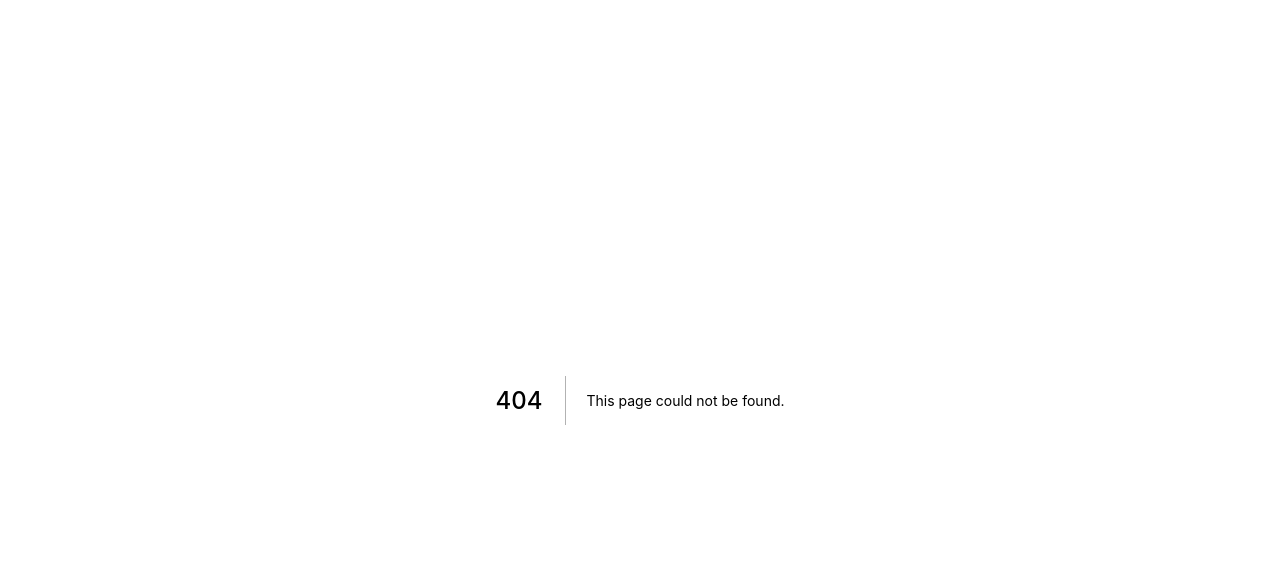
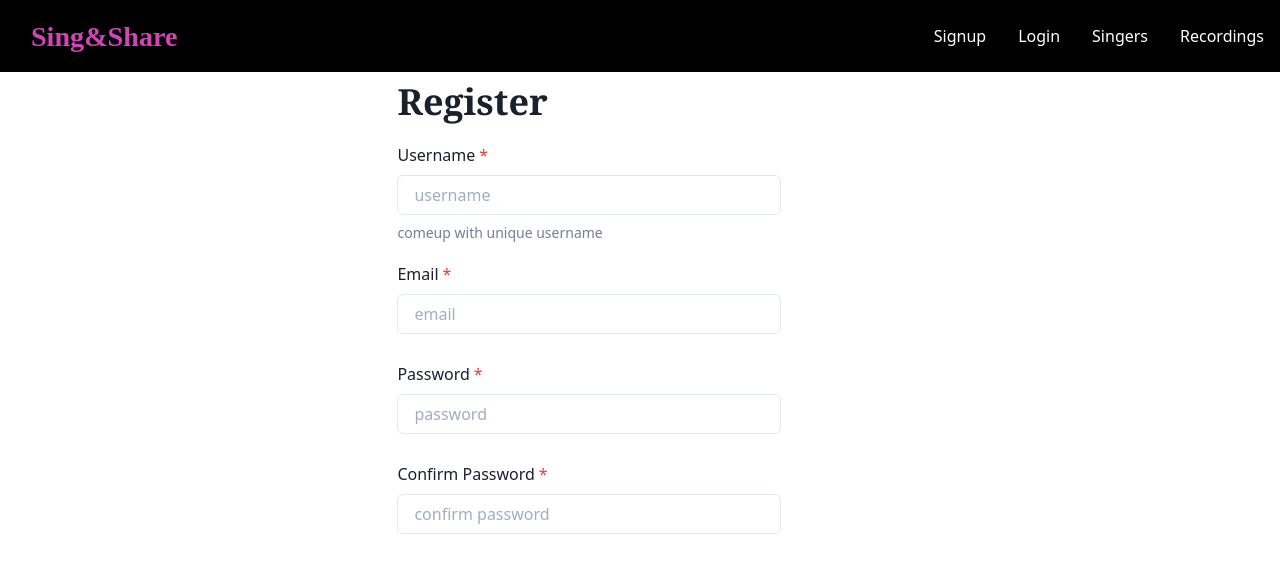
Before and after one commit to BishalN/Sing-Share, a Next.js app in the folder frontend/: page /register in a window 1280 px wide. Before the commit this address had no page. Shown: the top 572 px of the page. Built offline with nearby package versions, Linux system fonts and the light colour scheme.

Commit message:
Register Form

```diff
--- /dev/null
+++ b/frontend/src/components/InputField.tsx
@@ -0,0 +1,33 @@
+import {
+  FormControl,
+  FormLabel,
+  Input,
+  FormHelperText,
+} from '@chakra-ui/react';
+import React from 'react';
+
+interface InputFieldProps {
+  label: string;
+  helperText?: string;
+  type?: string;
+  placeholder?: string;
+  isRquired: boolean;
+  id?: string;
+}
+
+export const InputField: React.FC<InputFieldProps> = ({
+  label,
+  helperText = '',
+  type,
+  placeholder,
+  isRquired = false,
+  id,
+}) => {
+  return (
+    <FormControl id={id} isRequired={isRquired} mt='5' maxW='sm'>
+      <FormLabel>{label}</FormLabel>
+      <Input type={type} placeholder={placeholder} />
+      <FormHelperText>{helperText}</FormHelperText>
+    </FormControl>
+  );
+};
--- /dev/null
+++ b/frontend/src/components/Layout.tsx
@@ -0,0 +1,14 @@
+import React from 'react';
+import { Container } from '@chakra-ui/react';
+import { NavBar } from './NavBar/NavBar';
+
+interface LayoutProps {}
+
+export const Layout: React.FC<LayoutProps> = ({ children }) => {
+  return (
+    <>
+      <NavBar />
+      <Container>{children}</Container>
+    </>
+  );
+};
--- a/frontend/src/components/NavBar/NavBar.tsx
+++ b/frontend/src/components/NavBar/NavBar.tsx
@@ -13,7 +13,7 @@ const NavBarContainer = ({ children, ...props }) => {
       wrap='wrap'
       w='100%'
       mb={1}
-      p={8}
+      p={4}
       bg={['black']}
       color={['white']}
       {...props}
--- /dev/null
+++ b/frontend/src/pages/register.tsx
@@ -0,0 +1,58 @@
+import React from 'react';
+import { Layout } from '../components/Layout';
+import { Container, Flex, Heading } from '@chakra-ui/react';
+import { InputField } from '../components/InputField';
+import { useDispatch, useSelector } from 'react-redux';
+
+import { register } from '../store/actions/userActions';
+
+interface registerProps {}
+
+const Register: React.FC<registerProps> = ({}) => {
+  //  const dispatch = useDispatch()
+  //  const register = useSelector(state => state.register)
+
+  return (
+    <Layout>
+      <Container>
+        <Heading as='h1' mt='2'>
+          Register
+        </Heading>
+        <Flex flexDirection='column' justifyContent='center'>
+          <InputField
+            label='Username'
+            isRquired
+            helperText='comeup with unique username'
+            placeholder='username'
+            type='text'
+            id='username'
+          />
+          <InputField
+            label='Email'
+            isRquired
+            placeholder='email'
+            type='email'
+            id='email'
+          />
+          <InputField
+            label='Password'
+            isRquired
+            placeholder='password'
+            type='password'
+            id='password'
+          />
+
+          <InputField
+            label='Confirm Password'
+            isRquired
+            placeholder='confirm password'
+            type='password'
+            id='confirmPassword'
+          />
+        </Flex>
+      </Container>
+    </Layout>
+  );
+};
+
+export default Register;
--- a/frontend/src/store/actions/userActions.ts
+++ b/frontend/src/store/actions/userActions.ts
@@ -2,6 +2,7 @@ import axios from 'axios';
 
 import {
   USER_LOGIN_FAIL,
+  USER_REGISTER_FAIL,
   USER_REGISTER_REQUEST,
   USER_REGISTER_SUCCESS,
 } from '../constants/userConstants';
@@ -30,7 +31,7 @@ export const register = (
     dispatch({ type: USER_REGISTER_SUCCESS, payload: data });
   } catch (error) {
     dispatch({
-      type: USER_LOGIN_FAIL,
+      type: USER_REGISTER_FAIL,
       payload:
         error.response && error.response.data.message
           ? error.response.data.message
```
Also changed, not shown: frontend/src/pages/index.tsx (+2 -6 lines), frontend/src/pages/login.tsx (added, +14 -0 lines).
